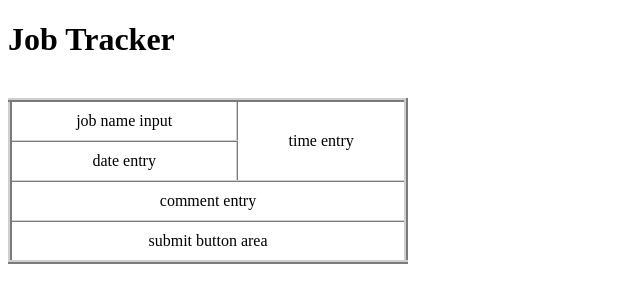
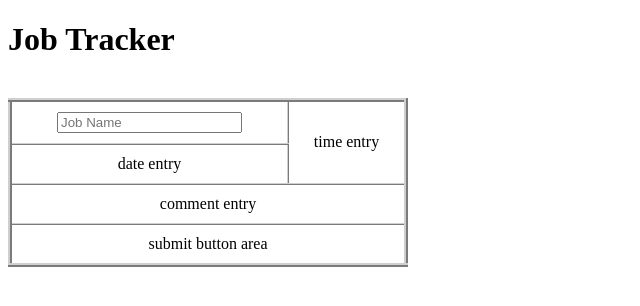
Before and after one commit to justin-n/jobtrackerui, an Angular app: page /timeentry in a window 1280 px wide. Shown: the top 306 px of the page, without its empty margins (0-640 px from the left). Built offline with nearby package versions, Linux system fonts and the light colour scheme.

Commit message:
Continued time entry table
Changed rowspan attributes and colspan attributes to property binding,
added input and placeholder for job name cell, turned routing tracing
off.

```diff
--- a/src/app/app-routing.module.ts
+++ b/src/app/app-routing.module.ts
@@ -9,7 +9,7 @@ const routes: Routes = [
 ];
 
 @NgModule({
-  imports: [ RouterModule.forRoot(routes, { enableTracing: true }) ],
+  imports: [ RouterModule.forRoot(routes, { enableTracing: false }) ],
   exports: [ RouterModule ]
 })
 export class AppRoutingModule { }
--- a/src/app/time-entry/time-entry.component.html
+++ b/src/app/time-entry/time-entry.component.html
@@ -1,9 +1,9 @@
 <table>
   <tr>
     <td>
-      job name input
+      <input placeholder="Job Name" />
     </td>
-    <td rowspan="2">
+    <td [rowSpan]="2">
       time entry
     </td>
   </tr>
@@ -13,12 +13,12 @@
     </td>
   </tr>
   <tr>
-    <td colspan="2">
+    <td [colSpan]="2">
       comment entry
     </td>
   </tr>
   <tr>
-    <td colspan="2">
+    <td [colSpan]="2">
       submit button area
     </td>
   </tr>
```
